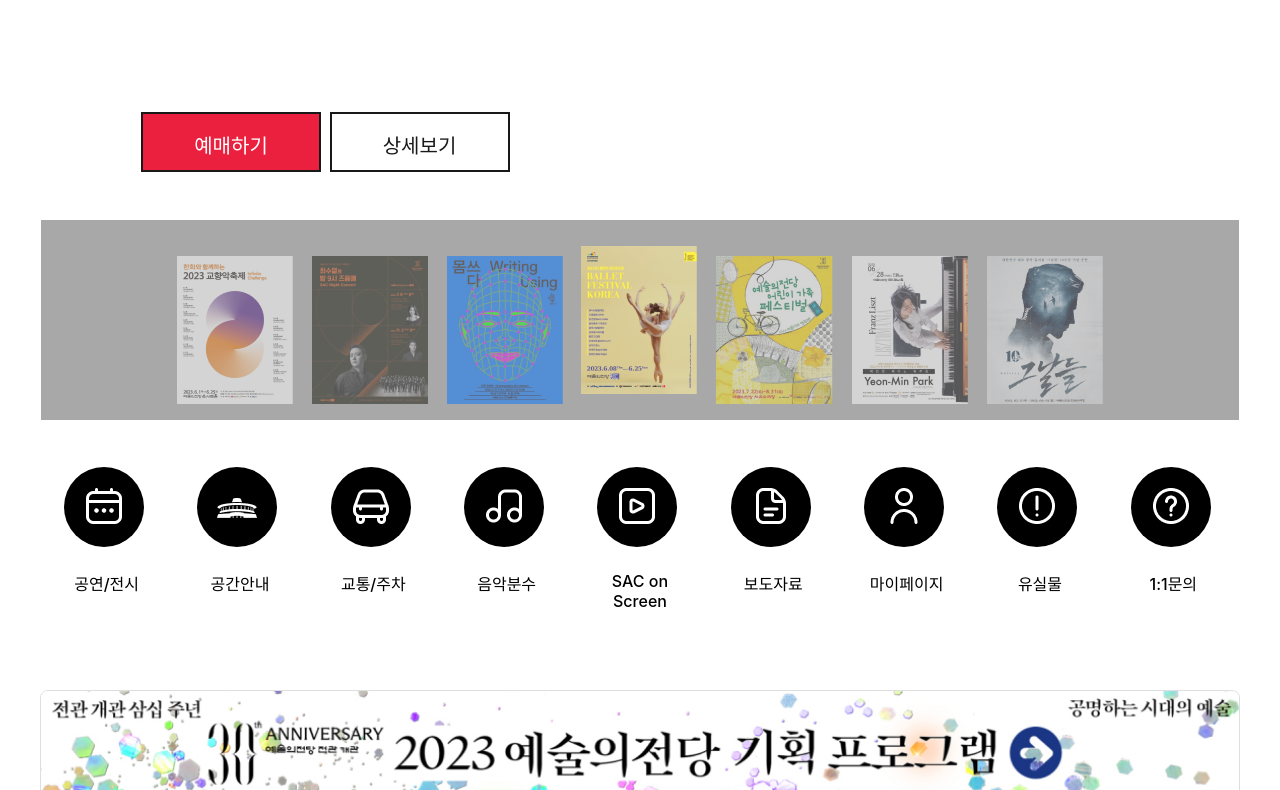
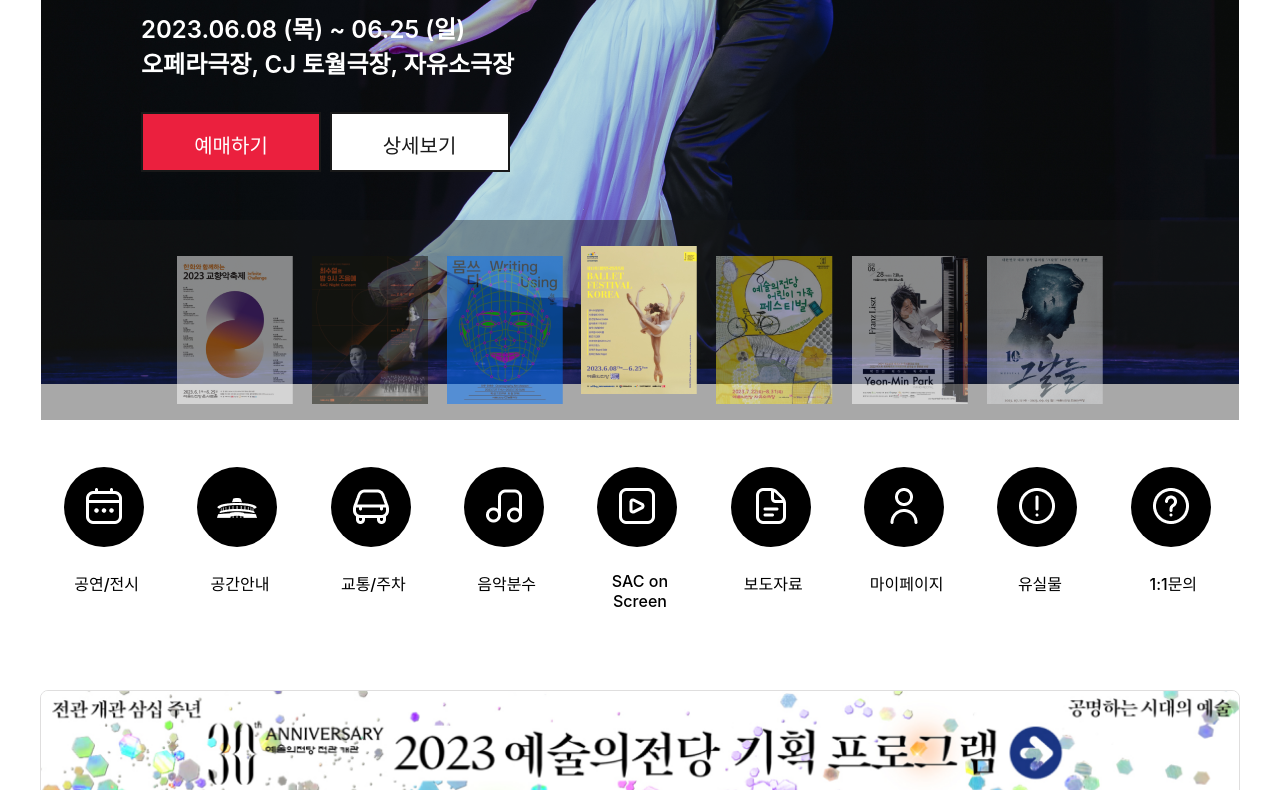
Before and after one commit to yoovebeen/seoulartscenter, a plain HTML site: page index.html in a window 1280 px wide. Shown: the part 497-1287 px from the top of the page. Drawn offline with Linux system fonts and the light colour scheme; a web font is replaced by a local one.

Commit message:
style.css

```diff
--- a/style.css
+++ b/style.css
@@ -84,7 +84,7 @@ header{
 .main_visual{
     border: 1px solid #fff;
     height: 820px;
-    background-image: url("image/main.png");
+    background-image: url("main.png");
     background-repeat: no-repeat;
     background-color: #fff;
 }
```
